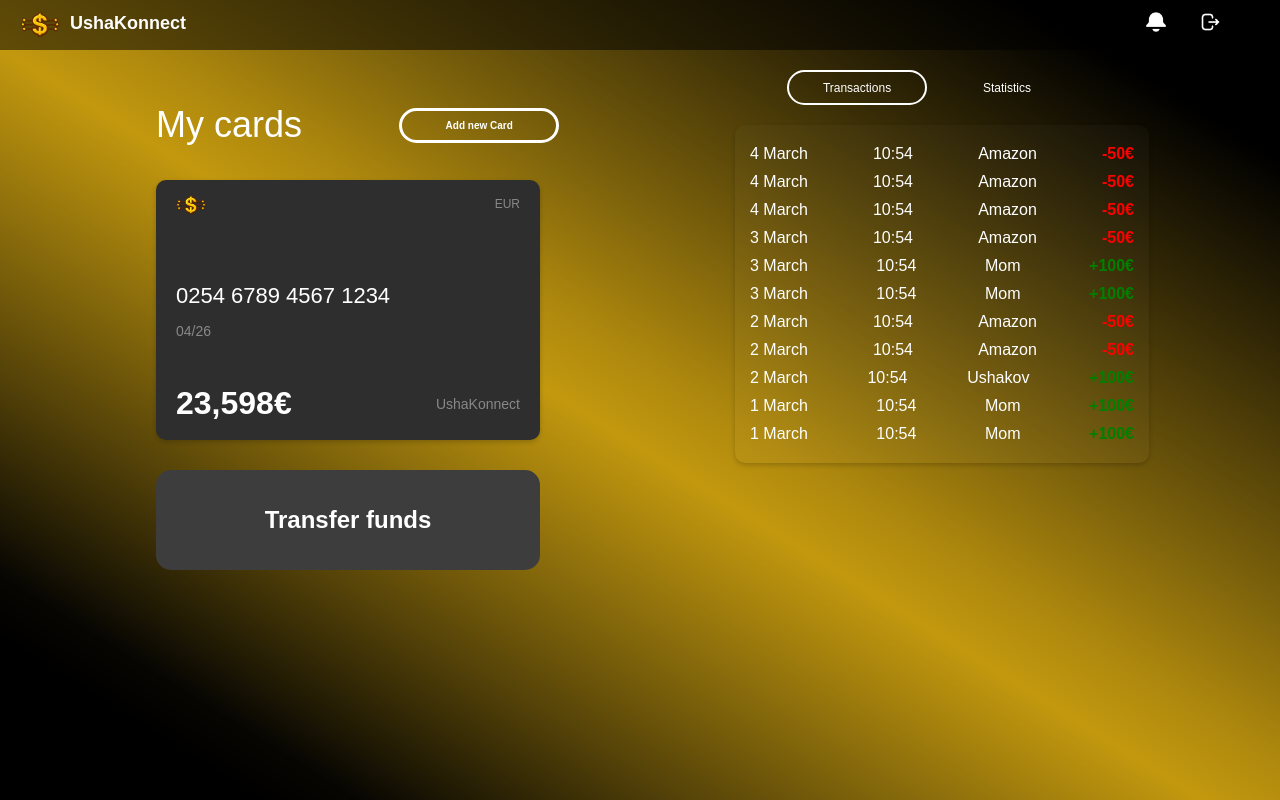
After one commit to danciu-raul/UshaKonnect, a Flask app: page /home in a window 1280 px wide. The commit adds this page. Run offline with Flask 3, Linux system fonts and the light colour scheme.

Commit message:
home page desing

```diff
--- a/src/init.py
+++ b/src/init.py
@@ -3,8 +3,12 @@ from flask import Flask, render_template
 app = Flask(__name__)
 
 @app.route('/')
+def main():
+    return render_template('pages/auth.html')
+
+@app.route('/home')
 def home():
-    return render_template('pages/auth.html')
+    return render_template('pages/home.html')
 
 if __name__ == '__main__':
     app.run(debug=True)
--- /dev/null
+++ b/src/static/css/home.css
@@ -0,0 +1,267 @@
+body {
+  font-family: Arial, sans-serif;
+  background: linear-gradient(to bottom left, rgba(0, 0, 0, 1) 10%, rgba(198, 153, 7, 0.8109) 53%, rgba(0, 0, 0, 0.67) 86%),
+  linear-gradient(to top right, rgba(0, 0, 0, 1) 10%, rgba(198, 153, 7, 0.8109) 53%, rgba(0, 0, 0, 0.67) 86%);
+  color: #fff;
+  margin: 0;
+  padding: 0;
+  height: 100vh;
+  width: 100%;
+  overflow-x: hidden;
+}
+
+.logo {
+  top: 20px;
+  left: 40px;
+  width: 40px;
+  height: auto;
+  margin-right: 10px;
+}
+
+.notif{
+  color: white;
+  top: 20px;
+  width: 20px;
+  height: auto;
+  margin-right: 30px;
+}
+
+.logout {
+  color: white;
+  top: 20px;
+  width: 20px;
+  height: auto;
+}
+
+.nav-icons {
+  margin-left: auto;
+  margin-right: 80px;
+}
+
+.details-logo {
+  width: 30px;
+  height: auto;
+}
+
+.eur {
+  margin-left:auto;
+  color: #888;
+  font-size: 12px;
+}
+
+.top-details {
+  flex-direction: row;
+  align-items: center;
+  display: flex;
+  margin-bottom: 60px;
+}
+
+.navbar {
+  background-color: rgba(0, 0, 0, 0.5);
+  padding: 10px 20px;
+  top: 0;
+  left: 0;
+  width: 100%;
+  z-index: 1000;
+  height: 30px;
+  margin-bottom: 20px;
+}
+
+.navbar-container {
+  display: flex;
+  align-items: center;
+  justify-content: flex-start;
+}
+
+.navbar-name {
+  color: white;
+  font-size: 18px;
+  margin: 0;
+}
+
+.mycard {
+  width: 105%;
+  height: 40%;
+  display: flex;
+  flex-direction: row;
+  align-items: center;
+  margin: 10px auto;
+}
+
+.mycardH1 {
+  font-size: 36px;
+  color: #fff;
+  font-weight: 100;
+}
+
+.add-card {
+  background-color: transparent;
+  border: 3px solid white;
+  height: 35px;
+  width: 160px;
+  border-radius: 20px;
+  align-items: center;
+  font-weight: bold;
+  cursor: pointer;
+  margin-left: auto;
+  font-size: 10px;
+  color: white;
+}
+
+.content {
+  display: flex;
+  justify-content: center;
+  align-items: flex-start;
+  gap: 200px;
+  margin-top: 20px;
+}
+
+.card-section {
+  width: 30%;
+  height: 90%;
+}
+
+.right-side {
+  width:30%;
+  display: flex;
+  flex-direction: column;
+  gap: 20px;
+  align-items: center;
+  justify-content:center;
+}
+
+.transaction-buttons {
+  display: flex;
+  gap: 10px;
+  justify-content: center;
+  flex-direction: row;
+  align-items: center;
+}
+
+.btn-transaction {
+  background-color: transparent;
+  border: 2px solid white;
+  transition: border-color 0.3s ease;
+  height: 35px;
+  width: 140px;
+  border-radius: 20px;
+  align-items: center;
+  font-weight: 100;
+  cursor: pointer;
+  font-size: 12px;
+  color: white;
+}
+
+.btn-stat {
+  background-color: transparent;
+  border: 2px solid transparent;
+  transition: border-color 0.3s ease;
+  height: 35px;
+  width: 140px;
+  border-radius: 20px;
+  align-items: center;
+  font-weight: 100;
+  cursor: pointer;
+  font-size: 12px;
+  color: white;
+}
+
+.transactions {
+  width: 100%;
+  margin-left: 20px;
+  background-color: rgba(255, 255, 255, 0.02);
+  box-shadow: 0 4px 20px rgba(0, 0, 0, 0.2);
+  border-radius: 10px;
+  padding: 15px;
+  box-shadow: 0 2px 5px rgba(0, 0, 0, 0.2);
+  max-height: 100vh;
+  overflow-y: auto;
+}
+
+.statistics {
+  width: 100%;
+  margin-left: 20px;
+  background-color: rgba(255, 255, 255, 0.02);
+  box-shadow: 0 4px 20px rgba(0, 0, 0, 0.2);
+  border-radius: 10px;
+  padding: 15px;
+  box-shadow: 0 2px 5px rgba(0, 0, 0, 0.2);
+  max-height: 100vh;
+  overflow-y: auto;
+}
+
+.transaction-list {
+  display: flex;
+  flex-direction: column;
+}
+
+.transaction {
+  display: flex;
+  justify-content: space-between;
+  padding: 5px 0;
+}
+
+.amount {
+  font-weight: bold;
+}
+
+.negative {
+  color: red;
+}
+
+.positive {
+  color: green;
+}
+
+.card {
+  background-color: rgb(46,46,46);
+  border-radius: 10px;
+  height: 250px;
+  padding: 5px 20px 5px 20px;
+  box-shadow: 0 2px 5px rgba(0, 0, 0, 0.2);
+}
+
+.card-details {
+  text-align: left;
+}
+
+.balance {
+  font-size: 32px;
+  font-weight: bold;
+}
+
+
+.card-info {
+  display: flex;
+  justify-content: space-between;
+  align-items: center;
+  width: 100%;
+}
+
+.card-number {
+  font-size: 22px;
+  margin: 2px 0;
+}
+
+.expiry {
+  font-size: 14px;
+  color: #888;
+}
+
+.bank-name {
+  font-size: 14px;
+  color: #888;
+}
+
+.transfer-funds {
+  width: 100%;
+  background-color: rgb(62,61,61);
+  color: white;
+  border: none;
+  height: 100px;
+  border-radius: 15px;
+  cursor: pointer;
+  margin-top: 30px;
+  font-size: 24px;
+  font-weight: 700;
+}
--- /dev/null
+++ b/src/static/js/homeAnimButton.js
@@ -0,0 +1,29 @@
+//Transactions button pressed
+function handleTransactionClick() {
+  const statButton = document.querySelector('.btn-stat');
+  const transButton = document.querySelector('.btn-transaction');
+
+  const statDiv = document.querySelector('.statistics');
+  const transDiv = document.querySelector('.transactions');
+
+  statDiv.style.display = 'none';
+  transDiv.style.display = 'block';
+
+  transButton.style.border = '2px solid white';
+  statButton.style.border = '2px solid transparent';
+}
+
+//Stats button pressed
+function handleStatClick() {
+  const statButton = document.querySelector('.btn-stat');
+  const transButton = document.querySelector('.btn-transaction');
+
+  const statDiv = document.querySelector('.statistics');
+  const transDiv = document.querySelector('.transactions');
+
+  statDiv.style.display = 'block';
+  transDiv.style.display = 'none';
+
+  transButton.style.border = '2px solid transparent';
+  statButton.style.border = '2px solid white';
+}
--- /dev/null
+++ b/src/templates/pages/home.html
@@ -0,0 +1,131 @@
+<!DOCTYPE html>
+<html lang="en">
+
+<head>
+    <meta charset="UTF-8">
+    <meta name="viewport" content="width=device-width, initial-scale=1.0">
+    <title>My Cards - UshaKonnect</title>
+    <link rel="stylesheet" href="{{ url_for('static', filename='css/home.css') }}">
+</head>
+
+<body>
+    <nav class="navbar">
+        <div class="navbar-container">
+          <img src="{{ url_for('static', filename='images/UshaKonnect.png') }}" alt="Logo" class="logo">
+          <h1 class="navbar-name">UshaKonnect</h1>
+          <div class="nav-icons">
+            <img src="{{ url_for('static', filename='images/notification.png') }}" alt="Logo" class="notif">
+            <img src="{{ url_for('static', filename='images/logout.png') }}" alt="Logo" class="logout">
+          </div>
+        </div>
+    </nav>
+    <div class="content">
+        <div class="card-section">
+            <div class="mycard">
+                <h1 class="mycardH1">My cards</h1>
+                <button class="add-card">Add new Card</button>
+            </div>
+
+            <div class="card">
+                <div class="card-details">
+                    <div class ="top-details">
+                      <img src="{{ url_for('static', filename='images/UshaKonnect.png') }}" alt="Logo" class="details-logo">
+                      <p class="eur">EUR</p>
+                    </div>
+                    <p class="card-number">0254 6789 4567 1234</p>
+                    <p class="expiry">04/26</p>
+                    <div class="card-info">
+                        <p class="balance">23,598€</p>
+                        <p class="bank-name">UshaKonnect</p>
+                    </div>
+                </div>
+            </div>
+
+            <button class="transfer-funds">Transfer funds</button>
+        </div>
+
+        <div class="right-side">
+            <div class="transaction-buttons">
+                <button class="btn-transaction" onclick="handleTransactionClick()">Transactions</button>
+                <button class="btn-stat" onclick="handleStatClick()">Statistics</button>
+            </div>
+
+            <div class="transactions">
+                <div class="transaction-list">
+                    <div class="transaction today">
+                        <span>4 March</span>
+                        <span>10:54</span>
+                        <span>Amazon</span>
+                        <span class="amount negative">-50€</span>
+                    </div>
+                    <div class="transaction today">
+                        <span>4 March</span>
+                        <span>10:54</span>
+                        <span>Amazon</span>
+                        <span class="amount negative">-50€</span>
+                    </div>
+                    <div class="transaction today">
+                        <span>4 March</span>
+                        <span>10:54</span>
+                        <span>Amazon</span>
+                        <span class="amount negative">-50€</span>
+                    </div>
+                    <div class="transaction">
+                        <span>3 March</span>
+                        <span>10:54</span>
+                        <span>Amazon</span>
+                        <span class="amount negative">-50€</span>
+                    </div>
+                    <div class="transaction">
+                        <span>3 March</span>
+                        <span>10:54</span>
+                        <span>Mom</span>
+                        <span class="amount positive">+100€</span>
+                    </div>
+                    <div class="transaction">
+                        <span>3 March</span>
+                        <span>10:54</span>
+                        <span>Mom</span>
+                        <span class="amount positive">+100€</span>
+                    </div>
+                    <div class="transaction">
+                        <span>2 March</span>
+                        <span>10:54</span>
+                        <span>Amazon</span>
+                        <span class="amount negative">-50€</span>
+                    </div>
+                    <div class="transaction">
+                        <span>2 March</span>
+                        <span>10:54</span>
+                        <span>Amazon</span>
+                        <span class="amount negative">-50€</span>
+                    </div>
+                    <div class="transaction">
+                        <span>2 March</span>
+                        <span>10:54</span>
+                        <span>Ushakov</span>
+                        <span class="amount positive">+100€</span>
+                    </div>
+                    <div class="transaction">
+                        <span>1 March</span>
+                        <span>10:54</span>
+                        <span>Mom</span>
+                        <span class="amount positive">+100€</span>
+                    </div>
+                    <div class="transaction">
+                        <span>1 March</span>
+                        <span>10:54</span>
+                        <span>Mom</span>
+                        <span class="amount positive">+100€</span>
+                    </div>
+                </div>
+            </div>
+
+            <div class="statistics" id="statdiv" style="display: none;">
+              <h1>Some stats ...</h1>
+            </div>
+        </div>
+    </div>
+  <script src="../../static/js/homeAnimButton.js"></script>
+</body>
+</html>
```
Also changed, not shown: src/static/css/auth.css (+7 -1 lines), src/static/images/logout.png (added), src/static/images/notification.png (added), 4 other files.
